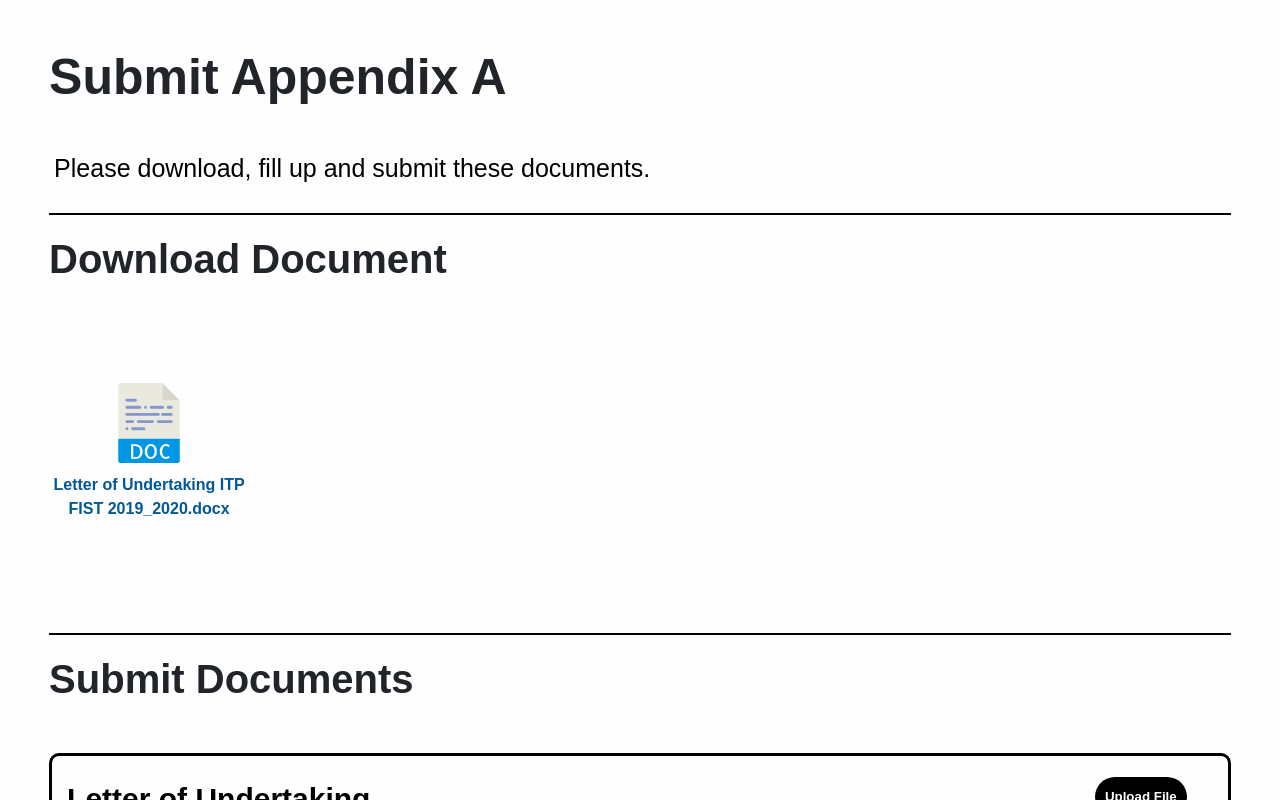
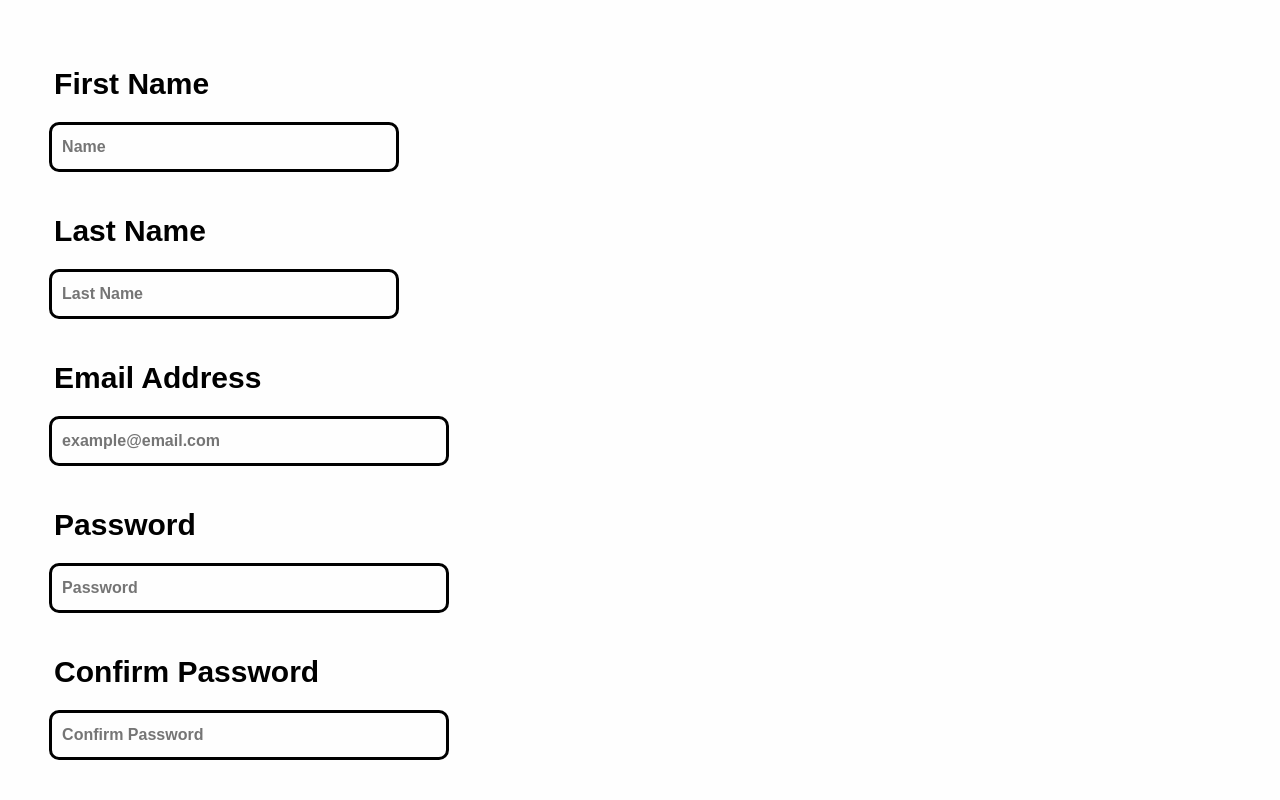
Before and after one commit to MikailBusst/itpproject, an Angular app in the folder angularcomponents/itpproject/: page / in a window 1280 px wide. Shown: the part 320-1120 px from the top of the page. Built offline with nearby package versions, Linux system fonts and the light colour scheme.

Commit message:
Added validation to the signup component.

```diff
--- a/angularcomponents/itpproject/src/app/app.component.html
+++ b/angularcomponents/itpproject/src/app/app.component.html
@@ -1,6 +1,6 @@
 <html>
 
-<app-submit-appendix-a></app-submit-appendix-a>
+<app-signup></app-signup>
 
 <router-outlet></router-outlet>
 
--- a/angularcomponents/itpproject/src/app/signup/signup.component.html
+++ b/angularcomponents/itpproject/src/app/signup/signup.component.html
@@ -10,22 +10,22 @@
         </div>
 
         <div class="form-area">
-            <form id="signup" name="login" onsubmit="check_empty()">
+            <form id="signup" #signupForm="ngForm" (ngSubmit)="check_empty(signupForm.value)">
                 <div class="card">
                     <p>First Name</p>
-                    <input onblur="verify_first_name()" style="max-width: 350px;" name="first_name" type="text" placeholder="Name">
+                    <input (blur)="verify_first_name(signupForm.value)" style="max-width: 350px;" name="first_name" type="text" placeholder="Name" ngModel>
                     <div class="error"><p id="first_name_error"></p></div>
                     <p>Last Name</p>
-                    <input onblur="verify_last_name()" style="max-width: 350px;" name="last_name" type="text" placeholder="Last Name">
+                    <input (blur)="verify_last_name(signupForm.value)" style="max-width: 350px;" name="last_name" type="text" placeholder="Last Name" ngModel>
                     <div class="error"><p id="last_name_error"></p></div>
                          <p>Email Address</p>
-                        <input onblur="verify_email()" style="max-width: 400px;" name="email" type="text" placeholder="example@email.com">
+                        <input (blur)="verify_email(signupForm.value)" style="max-width: 400px;" name="email" type="text" placeholder="example@email.com" ngModel>
                     <div class="error"><p id="email_error"></p></div>
                     <p>Password</p>
-                    <input onblur="verify_password()" style="max-width: 400px;" name="password" type="password" placeholder="Password">
+                    <input (blur)="verify_password(signupForm.value)" style="max-width: 400px;" name="password" type="password" placeholder="Password" ngModel>
                     <div class="error"><p id="password_error"></p></div>
                     <p>Confirm Password</p>
-                    <input onblur="verify_confirm_password()" style="max-width: 400px;" name="confirm_password" type="password" placeholder="Password">
+                    <input (blur)="verify_confirm_password(signupForm.value)" style="max-width: 400px;" name="confirm_password" type="password" placeholder="Confirm Password" ngModel>
                     <div class="error"><p id="confirm_password_error"></p></div>
 
                     <div class="card" style="width: 100%;">
--- a/angularcomponents/itpproject/src/app/signup/signup.component.ts
+++ b/angularcomponents/itpproject/src/app/signup/signup.component.ts
@@ -6,6 +6,18 @@ import { Component, OnInit } from '@angular/core';
   styleUrls: ['./signup.component.css']
 })
 export class SignupComponent implements OnInit {
+  first_name = ""
+  last_name = ""
+  email = ""
+  password = ""
+  confirm_password = ""
+
+  first_name_status = false
+  last_name_status = false
+  email_status = false
+  password_status = false
+  confirm_password_status = false
+  warn_status = false
 
   constructor() { }
 
@@ -39,7 +51,185 @@ export class SignupComponent implements OnInit {
       }
   }
 
+  check_empty(data): void {
+    this.first_name = data.first_name
+    this.last_name = data.last_name
+    this.email = data.email
+    this.password = data.password
+    this.confirm_password = data.confirm_password
 
+    if(this.first_name == "") {
+        event.preventDefault()
+        this.first_name_status = false
+        document.getElementById("first_name_error").innerHTML = "Please enter your first name."
+    }
+    else {
+        this.verify_first_name(data)
+    }
 
+    if(this.last_name == "") {
+        event.preventDefault()
+        this.last_name_status = false
+        document.getElementById("last_name_error").innerHTML = "Please enter your last name."
+    }
+    else {
+        this.verify_last_name(data)
+    }
 
+    if(this.email == "") {
+        event.preventDefault()
+        this.email_status = false
+        document.getElementById("email_error").innerHTML = "Please enter your email address."
+    }
+    else {
+        this.verify_email(data)
+    }
+
+    if(this.password == "") {
+        event.preventDefault()
+        this.password_status = false
+        document.getElementById("password_error").innerHTML = "Please enter your password."
+    }
+    else {
+        this.verify_password(data)
+    }
+
+    if(this.confirm_password == "") {
+        event.preventDefault()
+        this.confirm_password_status = false
+        document.getElementById("confirm_password_error").innerHTML = "Please confirm your password."
+    }
+    else{
+        this.verify_confirm_password(data)
+    }
+
+    this.master_verify();
+  }
+
+  verify_first_name(data): void {
+    this.first_name = data.first_name
+
+    if(this.first_name == "") {
+        event.preventDefault()
+        this.first_name_status = false
+        document.getElementById("first_name_error").innerHTML = "Please enter your first name."
+    }
+    else{
+        this.first_name_status = true
+        document.getElementById("first_name_error").innerHTML = ""
+    }
+  }
+
+  verify_last_name(data): void {
+    this.last_name = data.last_name
+
+    if(this.last_name == "") {
+           event.preventDefault()
+           this.last_name_status = false
+           document.getElementById("last_name_error").innerHTML = "Please enter your last name."
+       }
+    else {
+        this.last_name_status = true
+        document.getElementById("last_name_error").innerHTML = ""
+    }
+  }
+
+  verify_email(data): void {
+    this.email = data.email
+
+    if(this.email == "") {
+        event.preventDefault()
+        this.email_status = false
+        document.getElementById("email_error").innerHTML = "Please enter your email address."
+    }
+    else {
+        var mailformat = /^\w+([\.-]?\w+)*@\w+([\.-]?\w+)*(\.\w{2,3})+$/
+
+        if(mailformat.test(this.email)) {
+            this.email_status = true
+            document.getElementById("email_error").innerHTML = ""
+        }
+        else {
+            event.preventDefault()
+            this.email_status = false
+            document.getElementById("email_error").innerHTML = "Please enter a valid email address."
+        }
+    }
+  }
+
+  verify_password(data): void {
+    this.password = data.password
+
+    if(this.password == "") {
+        event.preventDefault()
+        this.password_status = false
+        document.getElementById("password_error").innerHTML = "Please enter your password."
+    }
+    else {
+        this.password_status = true
+        document.getElementById("password_error").innerHTML = ""
+    }
+  }
+
+  verify_confirm_password(data): void {
+    this.password = data.password
+    this.confirm_password = data.confirm_password
+
+    if(this.confirm_password == "") {
+        event.preventDefault()
+        this.confirm_password_status = false
+        document.getElementById("confirm_password_error").innerHTML = "Please confirm your password."
+    }
+    else {
+        if(this.password != this.confirm_password) {
+            event.preventDefault()
+            this.confirm_password_status = false
+            document.getElementById("confirm_password_error").innerHTML = "Your confirmed password does not match your new password."
+        }
+        else {
+            var character_counter = 0
+            var last_character
+            var password_format = /^(?=.*\d)(?=.*[a-z])(?=.*[A-Z])(?=.*[^a-zA-Z0-9])(?!.*\s).{8,100}$/
+
+            for(var i = 0; i < this.password.length; i++) {
+                if(this.password.charAt(i) == last_character) {
+                    character_counter++
+
+                    if(character_counter >= 2) {
+                        event.preventDefault()
+                        this.confirm_password_status = false
+                        document.getElementById("confirm_password_error").innerHTML = "Your password must be at least 8 characters long, has at least one lowercase letter, one uppercase letter, one numeric digit, one special character, no spaces and cannot have a character repeated three times in a row."
+                        return
+                    }
+                }
+                else {
+                    character_counter = 0
+                    last_character = this.password.charAt(i)
+                }
+
+            }
+
+            if(password_format.test(this.password)) {
+                this.confirm_password_status = true
+                this.warn_status = true
+                document.getElementById("confirm_password_error").innerHTML = ""
+            }
+            else{
+                event.preventDefault()
+                this.confirm_password_status = false
+                document.getElementById("confirm_password_error").innerHTML = "Your password must be at least 8 characters long, has at least one lowercase letter, one uppercase letter, one numeric digit, one special character, no spaces and cannot have a character repeated three times in a row."
+            }
+        }
+    }
+  }
+
+  master_verify(): void {
+    if(this.first_name_status == true && this.last_name_status == true && this.email_status == true && this.password_status == true && this.confirm_password_status == true){
+        document.getElementById("master_error").innerHTML = ""
+    }
+    else{
+        event.preventDefault()
+        document.getElementById("master_error").innerHTML = "Please fill in the required details."
+    }
+  }
 }
```
